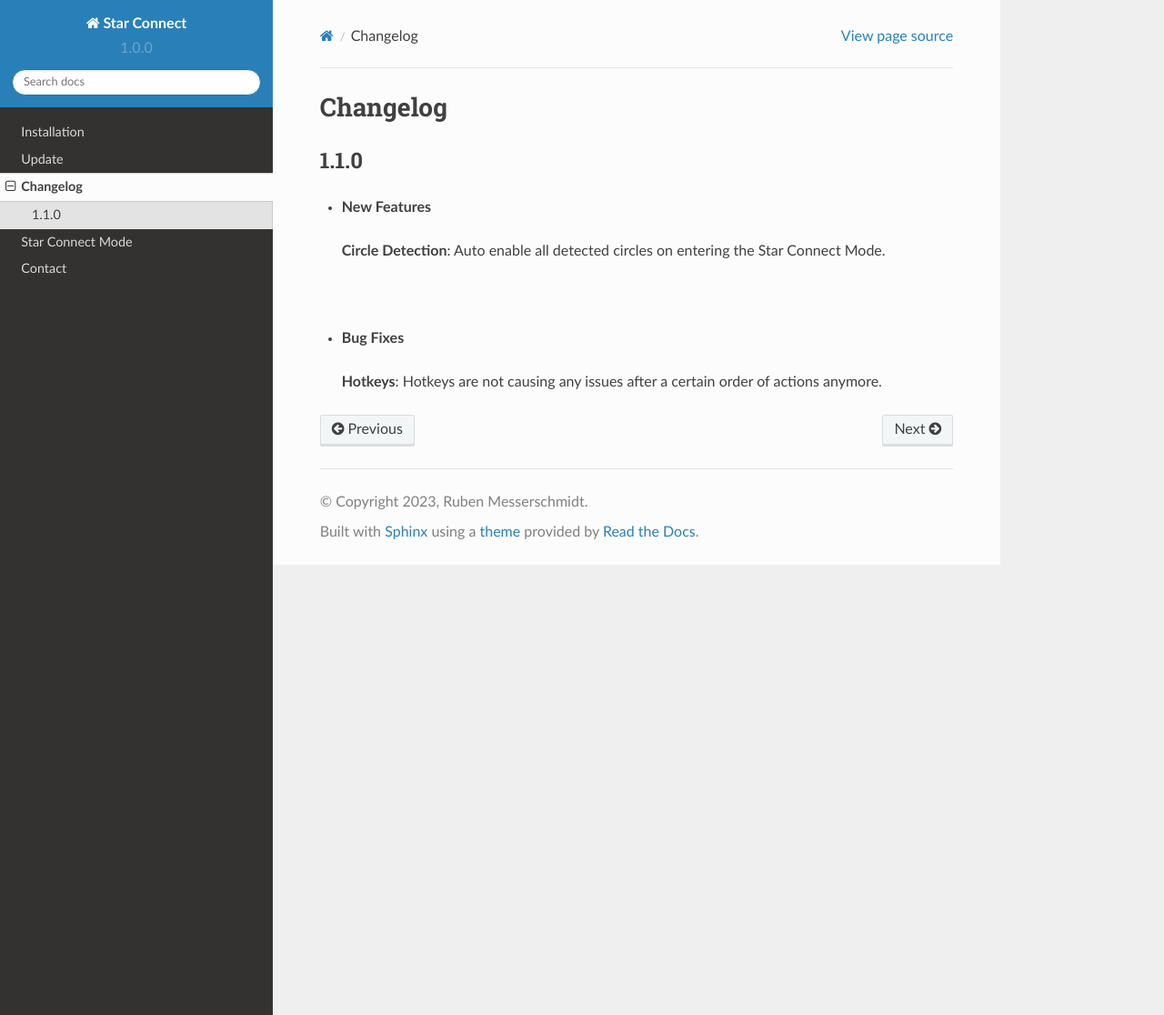
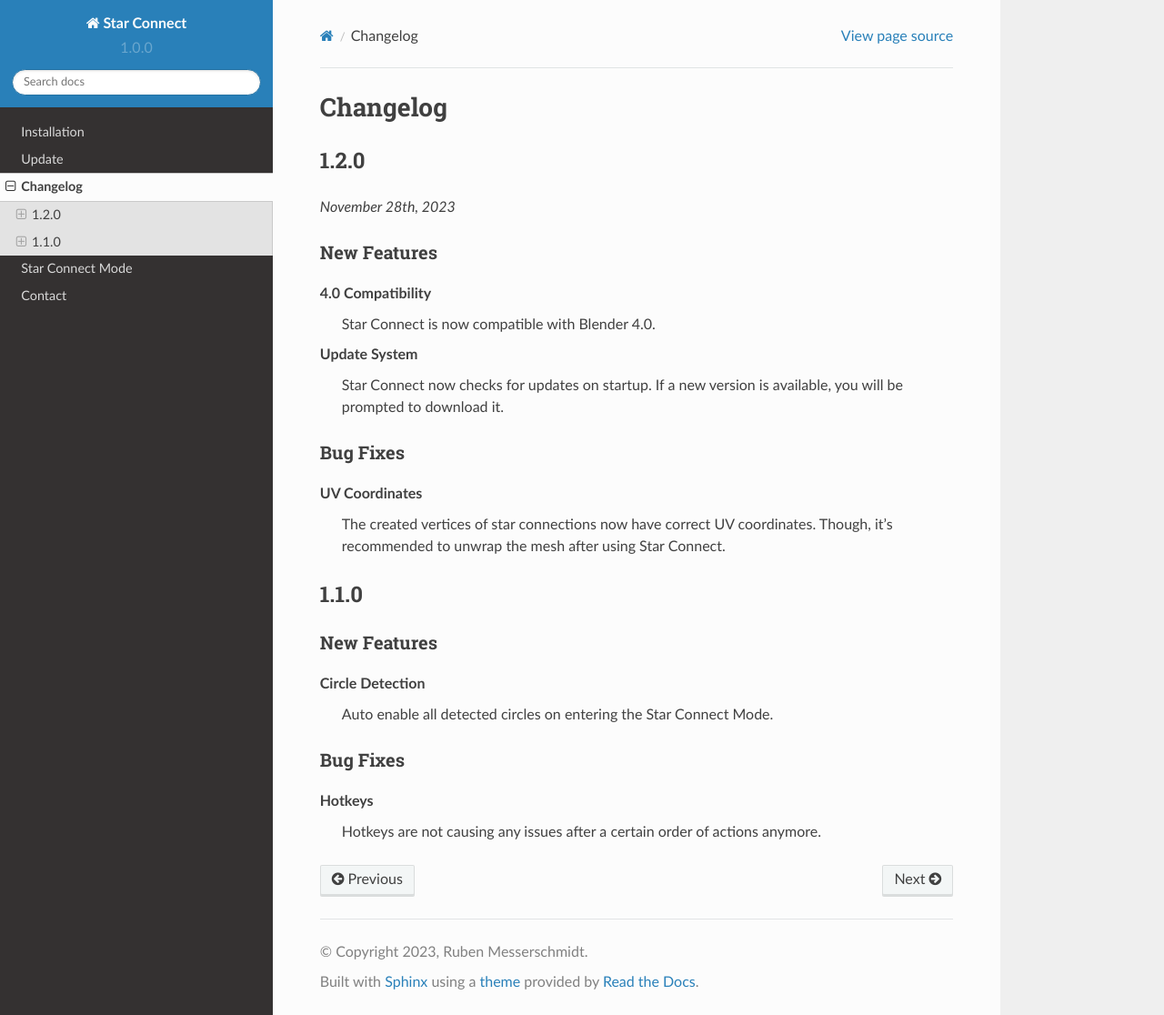
Before and after one commit to rubenmesserschmidt/Star-Connect_docs, a Sphinx documentation site: the page built from docs/source/changelog.rst, in a window 1280 px wide and 1116 px high. Shown: the whole window at 91% size. Built offline with Sphinx 7.4.7 and the Read the Docs theme 2.0.0, drawn with Linux system fonts in a browser that asks for light colours.

Commit message:
added version file, update 1.2.0

```diff
--- /dev/null
+++ b/docs/requirements.txt
@@ -0,0 +1 @@
+sphinx_rtd_theme
--- a/docs/source/changelog.rst
+++ b/docs/source/changelog.rst
@@ -1,12 +1,44 @@
+=========
 Changelog
-#########
+=========
 
+#####
+1.2.0
+#####
+
+*November 28th, 2023*
+
+************
+New Features
+************
+
+**4.0 Compatibility**
+    Star Connect is now compatible with Blender 4.0.
+
+**Update System**
+    Star Connect now checks for updates on startup. If a new version is available, you will be prompted to download it.
+
+*********
+Bug Fixes
+*********
+
+**UV Coordinates**
+    The created vertices of star connections now have correct UV coordinates. Though, it's recommended to unwrap the mesh after using Star Connect.
+
+#####
 1.1.0
-*****
+#####
 
-* **New Features**
- **Circle Detection**: Auto enable all detected circles on entering the Star Connect Mode.
+************
+New Features
+************
 
-|
-* **Bug Fixes**
- **Hotkeys**: Hotkeys are not causing any issues after a certain order of actions anymore.
+**Circle Detection**
+    Auto enable all detected circles on entering the Star Connect Mode.
+
+*********
+Bug Fixes
+*********
+
+**Hotkeys**
+    Hotkeys are not causing any issues after a certain order of actions anymore.
--- a/pyproject.toml
+++ b/pyproject.toml
@@ -4,5 +4,5 @@
 
 [project]
 name = "Star Connect"
-authors = [{name = "Ruben Messerschmidt", email = "ruben.messerschmidt@outlook.com"}]
+authors = [{name = "Ruben Messerschmidt", email = "ruben@rubenmesserschmidt.com"}]
 dynamic = ["version", "description"]
```
Also changed, not shown: docs/source/installation.rst (+16 -6 lines), .readthedocs.yaml (added), 1 other file.
